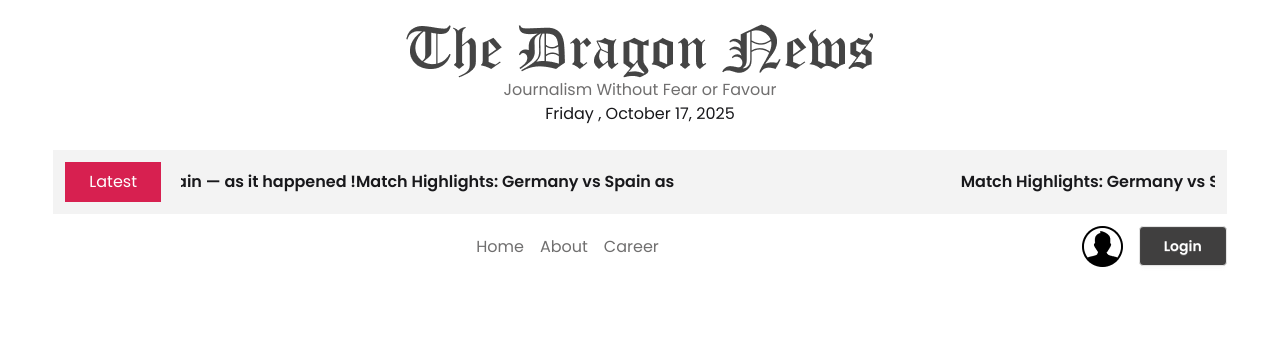
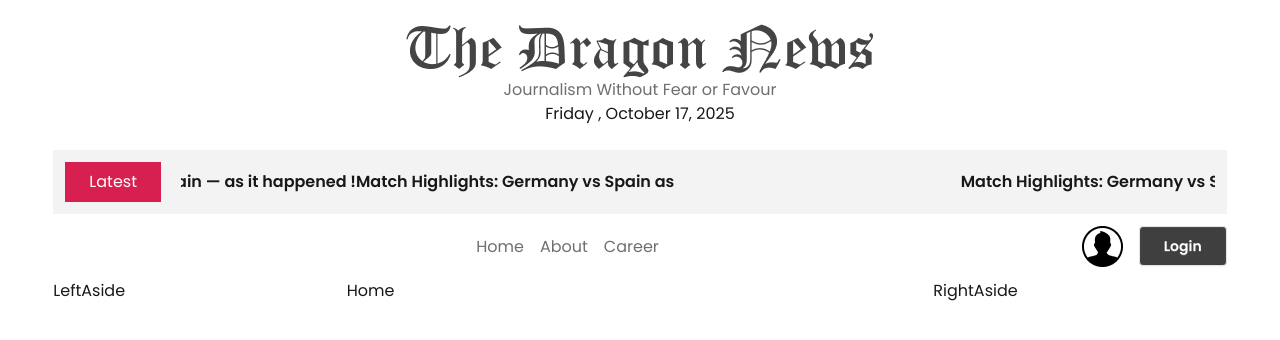
Before and after one commit to ehasun15019/ph-Project-Dragon-News, a React (Vite) app: page / in a window 1280 px wide. Shown: the top 340 px of the page. Built offline with nearby package versions, Linux system fonts and the light colour scheme.

Commit message:
setup Homelayout

```diff
--- /dev/null
+++ b/src/Components/HomeLayout/LeftAside.jsx
@@ -0,0 +1,11 @@
+import React from 'react'
+
+const LeftAside = () => {
+  return (
+    <div>
+      <p>LeftAside</p>
+    </div>
+  )
+}
+
+export default LeftAside
--- /dev/null
+++ b/src/Components/HomeLayout/RightAside.jsx
@@ -0,0 +1,11 @@
+import React from 'react'
+
+const RightAside = () => {
+  return (
+    <div>
+      <p>RightAside</p>
+    </div>
+  )
+}
+
+export default RightAside
--- a/src/layouts/HomeLayout.jsx
+++ b/src/layouts/HomeLayout.jsx
@@ -3,6 +3,8 @@ import { Outlet } from 'react-router'
 import Header from '../Components/Header/Header'
 import LatestNews from '../Components/LatestNews/LatestNews'
 import Navbar from '../Components/Navbar/Navbar'
+import LeftAside from '../Components/HomeLayout/LeftAside'
+import RightAside from '../Components/HomeLayout/RightAside'
 
 const HomeLayout = () => {
   return (
@@ -18,14 +20,19 @@ const HomeLayout = () => {
             <Navbar></Navbar>
         </nav>
       </div>
-      <div className="main">
-        <section className="left-nav"></section>
 
-        <section className="main">
+      <div className="main w-11/12 mx-auto my-3 grid grid-cols-12">
+        <aside className='col-span-3'>
+          <LeftAside></LeftAside>
+        </aside>
+
+        <section className="main col-span-6">
             <Outlet></Outlet>
         </section>
 
-        <section className="right-nav"></section>
+        <aside className='col-span-3'>
+          <RightAside></RightAside>
+        </aside>
       </div>
     </div>
   )
--- /dev/null
+++ b/src/pages/CategoryNews.jsx
@@ -0,0 +1,11 @@
+import React from 'react'
+
+const CategoryNews = () => {
+  return (
+    <div>
+      <p>CategoryNews</p>
+    </div>
+  )
+}
+
+export default CategoryNews
--- /dev/null
+++ b/src/pages/Home.jsx
@@ -0,0 +1,11 @@
+import React from 'react'
+
+const Home = () => {
+  return (
+    <div>
+      <p>Home</p>
+    </div>
+  )
+}
+
+export default Home
```
Also changed, not shown: src/Routes/Routes.jsx (+13 -1 lines).
